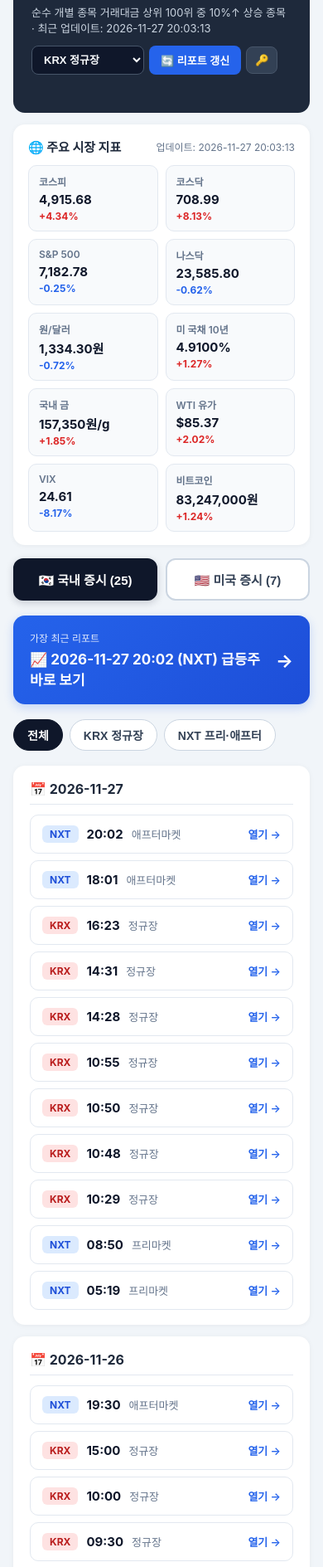
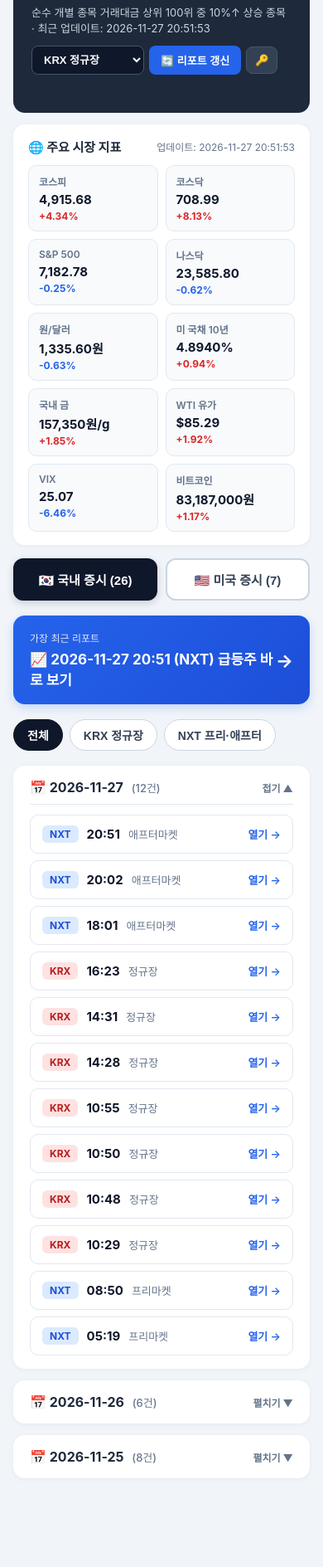
Before and after one commit to no1frieza-cyber/stock-report, a plain HTML site: page index.html in a window 390 px wide. Shown: the part 69-1958 px from the top of the page at 83% size. After the commit the page ends 1881 px from the top, so only its background shows below. Drawn offline with Linux system fonts and the light colour scheme.

Commit message:
Update index page (20261127 2051)

```diff
--- a/index.html
+++ b/index.html
@@ -45,8 +45,14 @@
   .filters { display: flex; gap: 8px; margin-bottom: 18px; }
   .filter-btn { border: 1px solid #cbd5e1; background: #fff; color: #334155; padding: 8px 16px; border-radius: 999px; font-size: 14px; font-weight: 600; cursor: pointer; }
   .filter-btn.active { background: #0f172a; color: #fff; border-color: #0f172a; }
-  .date-group { background: #fff; border-radius: 14px; padding: 18px 20px; margin-bottom: 14px; box-shadow: 0 1px 6px rgba(0,0,0,0.05); }
-  .date-title { font-size: 16px; margin: 0 0 12px; color: #1e293b; border-bottom: 1px solid #e2e8f0; padding-bottom: 8px; }
+  .date-group { background: #fff; border-radius: 14px; padding: 16px 20px; margin-bottom: 14px; box-shadow: 0 1px 6px rgba(0,0,0,0.05); }
+  .date-title { font-size: 16px; font-weight: 700; margin: 0; color: #1e293b; cursor: pointer; list-style: none; display: flex; justify-content: space-between; align-items: center; user-select: none; }
+  .date-title::-webkit-details-marker { display: none; }
+  .date-count { font-size: 13px; font-weight: 500; color: #64748b; margin-left: 6px; }
+  .date-toggle { font-size: 12px; color: #64748b; font-weight: 600; }
+  .date-group[open] .date-title { border-bottom: 1px solid #e2e8f0; padding-bottom: 10px; margin-bottom: 12px; }
+  .date-group[open] .date-toggle::after { content: "접기 ▲"; }
+  .date-group:not([open]) .date-toggle::after { content: "펼치기 ▼"; }
   .card-grid { display: flex; flex-direction: column; gap: 8px; }
   .report-card { display: flex; justify-content: space-between; align-items: center; padding: 12px 14px; border: 1px solid #e2e8f0; border-radius: 10px; text-decoration: none; color: #0f172a; transition: background 0.15s; }
   .report-card:hover { background: #f8fafc; border-color: #94a3b8; }
@@ -67,9 +73,9 @@
       <div class="header-top">
         <div>
           <h1>📊 한·미 증시 급등주 리포트</h1>
-          <p>순수 개별 종목 거래대금 상위 100위 중 10%↑ 상승 종목 · 최근 업데이트: 2026-11-27 20:03:13</p>
+          <p>순수 개별 종목 거래대금 상위 100위 중 10%↑ 상승 종목 · 최근 업데이트: 2026-11-27 20:51:53</p>
         </div>
-        <div class="refresh-bar" id="refreshControls" data-repo="no1frieza-cyber/stock-report" data-updated="2026-11-27 20:03:13">
+        <div class="refresh-bar" id="refreshControls" data-repo="no1frieza-cyber/stock-report" data-updated="2026-11-27 20:51:53">
           <select id="modeSelect" class="mode-select">
             <option value="krx">KRX 정규장</option>
             <option value="nxt">NXT 프리·애프터</option>
@@ -86,7 +92,7 @@
     <section class="ind-section">
       <div class="ind-header">
         <span class="ind-title">🌐 주요 시장 지표</span>
-        <span class="ind-time">업데이트: 2026-11-27 20:03:13</span>
+        <span class="ind-time">업데이트: 2026-11-27 20:51:53</span>
       </div>
       <div class="ind-grid">
 
@@ -116,14 +122,14 @@
 
             <div class="ind-card">
               <div class="ind-label">원/달러</div>
-              <div class="ind-value">1,334.30원</div>
-              <div class="ind-rate ind-down">-0.72%</div>
+              <div class="ind-value">1,335.60원</div>
+              <div class="ind-rate ind-down">-0.63%</div>
             </div>
 
             <div class="ind-card">
               <div class="ind-label">미 국채 10년</div>
-              <div class="ind-value">4.9100%</div>
-              <div class="ind-rate ind-up">+1.27%</div>
+              <div class="ind-value">4.8940%</div>
+              <div class="ind-rate ind-up">+0.94%</div>
             </div>
 
             <div class="ind-card">
@@ -134,35 +140,35 @@
 
             <div class="ind-card">
               <div class="ind-label">WTI 유가</div>
-              <div class="ind-value">$85.37</div>
-              <div class="ind-rate ind-up">+2.02%</div>
+              <div class="ind-value">$85.29</div>
+              <div class="ind-rate ind-up">+1.92%</div>
             </div>
 
             <div class="ind-card">
               <div class="ind-label">VIX</div>
-              <div class="ind-value">24.61</div>
-              <div class="ind-rate ind-down">-8.17%</div>
+              <div class="ind-value">25.07</div>
+              <div class="ind-rate ind-down">-6.46%</div>
             </div>
 
             <div class="ind-card">
               <div class="ind-label">비트코인</div>
-              <div class="ind-value">83,247,000원</div>
-              <div class="ind-rate ind-up">+1.24%</div>
+              <div class="ind-value">83,187,000원</div>
+              <div class="ind-rate ind-up">+1.17%</div>
             </div>
 
       </div>
     </section>
 
     <div class="market-tabs">
-      <button class="market-tab active" data-tab="kr">🇰🇷 국내 증시 (25)</button>
+      <button class="market-tab active" data-tab="kr">🇰🇷 국내 증시 (26)</button>
       <button class="market-tab" data-tab="us">🇺🇸 미국 증시 (7)</button>
     </div>
     <div id="panel-kr" class="market-panel">
 
-    <a class="latest-banner" href="reports/20261127_2002_NXT.html">
+    <a class="latest-banner" href="reports/20261127_2051_NXT.html">
       <div>
         <div class="latest-tag">가장 최근 리포트</div>
-        <div class="latest-title">📈 2026-11-27 20:02 (NXT) 급등주 바로 보기</div>
+        <div class="latest-title">📈 2026-11-27 20:51 (NXT) 급등주 바로 보기</div>
       </div>
       <span class="latest-arrow">→</span>
     </a>
@@ -173,9 +179,21 @@
           <button class="filter-btn" data-filter="NXT">NXT 프리·애프터</button>
         </div>
 
-            <section class="date-group">
-              <h2 class="date-title">📅 2026-11-27</h2>
+            <details class="date-group" data-date="20261127" open>
+              <summary class="date-title">
+                <span>📅 2026-11-27 <span class="date-count">(12건)</span></span>
+                <span class="date-toggle"></span>
+              </summary>
               <div class="card-grid">
+
+                <a class="report-card" data-mode="NXT" href="reports/20261127_2051_NXT.html">
+                  <div class="card-left">
+                    <span class="badge badge-nxt">NXT</span>
+                    <span class="card-time">20:51</span>
+                    <span class="card-session">애프터마켓</span>
+                  </div>
+                  <span class="card-arrow">열기 →</span>
+                </a>
 
                 <a class="report-card" data-mode="NXT" href="reports/20261127_2002_NXT.html">
                   <div class="card-left">
@@ -277,10 +295,13 @@
                 </a>
 
               </div>
-            </section>
+            </details>
 
-            <section class="date-group">
-              <h2 class="date-title">📅 2026-11-26</h2>
+            <details class="date-group" data-date="20261126">
+              <summary class="date-title">
+                <span>📅 2026-11-26 <span class="date-count">(6건)</span></span>
+                <span class="date-toggle"></span>
+              </summary>
               <div class="card-grid">
 
                 <a class="report-card" data-mode="NXT" href="reports/20261126_1930_NXT.html">
@@ -338,10 +359,13 @@
                 </a>
 
               </div>
-            </section>
+            </details>
 
-            <section class="date-group">
-              <h2 class="date-title">📅 2026-11-25</h2>
+            <details class="date-group" data-date="20261125">
+              <summary class="date-title">
+                <span>📅 2026-11-25 <span class="date-count">(8건)</span></span>
+                <span class="date-toggle"></span>
+              </summary>
               <div class="card-grid">
 
                 <a class="report-card" data-mode="NXT" href="reports/20261125_2005_NXT.html">
@@ -417,7 +441,7 @@
                 </a>
 
               </div>
-            </section>
+            </details>
 
     </div>
     <div id="panel-us" class="market-panel" style="display:none;">
@@ -430,8 +454,11 @@
       <span class="latest-arrow">→</span>
     </a>
 
-            <section class="date-group">
-              <h2 class="date-title">📅 2026-11-27</h2>
+            <details class="date-group" data-date="20261127" open>
+              <summary class="date-title">
+                <span>📅 2026-11-27 <span class="date-count">(1건)</span></span>
+                <span class="date-toggle"></span>
+              </summary>
               <div class="card-grid">
 
                 <a class="report-card" data-mode="US" href="reports/20261127_0509_US.html">
@@ -444,10 +471,13 @@
                 </a>
 
               </div>
-            </section>
+            </details>
 
-            <section class="date-group">
-              <h2 class="date-title">📅 2026-11-26</h2>
+            <details class="date-group" data-date="20261126">
+              <summary class="date-title">
+                <span>📅 2026-11-26 <span class="date-count">(3건)</span></span>
+                <span class="date-toggle"></span>
+              </summary>
               <div class="card-grid">
 
                 <a class="report-card" data-mode="US" href="reports/20261126_0756_US.html">
@@ -478,10 +508,13 @@
                 </a>
 
               </div>
-            </section>
+            </details>
 
-            <section class="date-group">
-              <h2 class="date-title">📅 2026-11-25</h2>
+            <details class="date-group" data-date="20261125">
+              <summary class="date-title">
+                <span>📅 2026-11-25 <span class="date-count">(3건)</span></span>
+                <span class="date-toggle"></span>
+              </summary>
               <div class="card-grid">
 
                 <a class="report-card" data-mode="US" href="reports/20261125_2233_US.html">
@@ -512,7 +545,7 @@
                 </a>
 
               </div>
-            </section>
+            </details>
 
     </div>
   </div>
@@ -543,6 +576,16 @@ document.addEventListener("DOMContentLoaded", () => {
     activateTab("kr");
   }
 
+  // 오늘 날짜만 펼치고 하루 이상 지난 날짜는 자동 접기
+  const now = new Date();
+  const todayKey =
+    now.getFullYear().toString() +
+    String(now.getMonth() + 1).padStart(2, "0") +
+    String(now.getDate()).padStart(2, "0");
+  document.querySelectorAll("details.date-group[data-date]").forEach((group) => {
+    group.open = group.dataset.date >= todayKey;
+  });
+
   const krPanel = document.getElementById("panel-kr");
   if (krPanel) {
     const buttons = krPanel.querySelectorAll(".filter-btn");
@@ -562,6 +605,8 @@ document.addEventListener("DOMContentLoaded", () => {
             card.style.display = show ? "flex" : "none";
             if (show) visibleCount++;
           });
+          const countEl = group.querySelector(".date-count");
+          if (countEl) countEl.textContent = `(${visibleCount}건)`;
           group.style.display = visibleCount > 0 ? "block" : "none";
         });
       });
```
